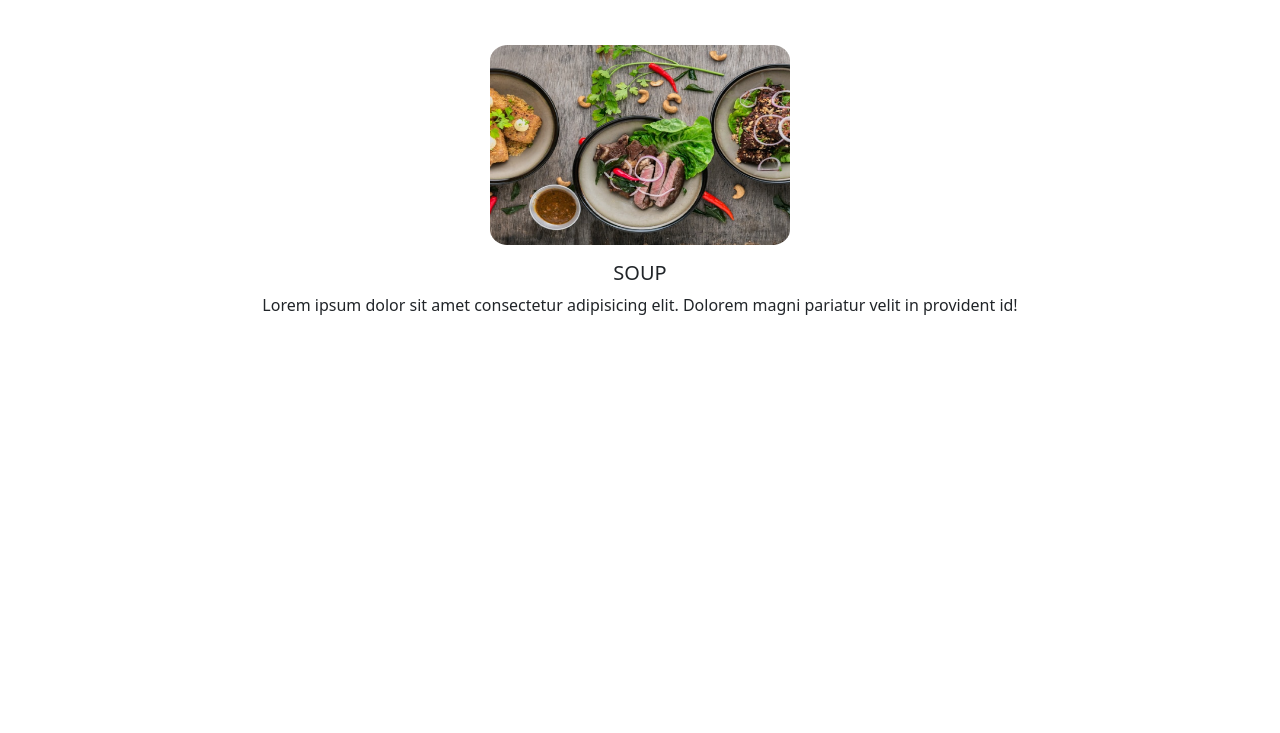
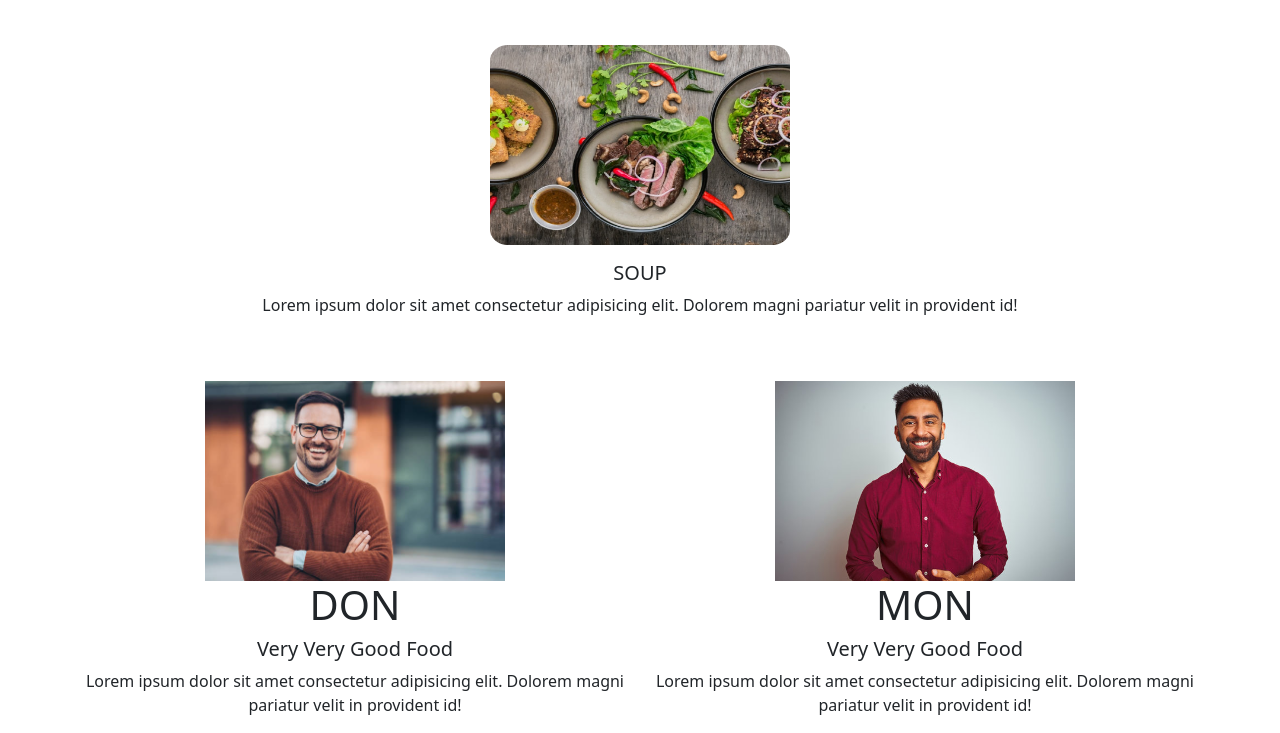
Before and after one commit to sudipmondol/food-bootstrap, a plain HTML site: page index.html in a window 1280 px wide. Shown: the part 777-1510 px from the top of the page. Before the commit the page ends 1110 px from the top, so only its background shows below. Drawn offline with nearby package versions, Linux system fonts and the light colour scheme.

Commit message:
hero section part 2 added

```diff
--- a/index.html
+++ b/index.html
@@ -126,6 +126,46 @@
 <!--  Hero section part end -->
 
 
+<!-- 2nd   Hero section part Start -->
+
+<section class="container mt-5">
+
+    <div class="row">
+
+
+<div class="col-md-6">
+
+    <div class="img text-center" >
+        <img src="section-d/mon.jpg" alt="" width="300px" height="200px";>
+
+        <h1>DON</h1>
+        <h5>Very Very Good Food</h5>
+        <p>Lorem ipsum dolor sit amet consectetur adipisicing elit. Dolorem magni pariatur velit in provident id!</p>
+
+    </div>
+</div>
+
+
+<div class="col-md-6">
+    <div class="img text-center" >
+        <img src="section-d/don.jpg" alt="" width="300px" height="200px";>
+
+        <h1>MON</h1>
+        <h5>Very Very Good Food</h5>
+        <p>Lorem ipsum dolor sit amet consectetur adipisicing elit. Dolorem magni pariatur velit in provident id!</p>
+
+    </div>
+</div>
+
+</div>
+
+
+
+</section>
+
+<!-- 2nd Hero section part end -->
+
+
     <link href="https://cdn.jsdelivr.net/npm/bootstrap@5.0.2/dist/css/bootstrap.min.css" rel="stylesheet" integrity="sha384-EVSTQN3/azprG1Anm3QDgpJLIm9Nao0Yz1ztcQTwFspd3yD65VohhpuuCOmLASjC" crossorigin="anonymous">
     <script src="https://cdn.jsdelivr.net/npm/bootstrap@5.0.2/dist/js/bootstrap.bundle.min.js" integrity="sha384-MrcW6ZMFYlzcLA8Nl+NtUVF0sA7MsXsP1UyJoMp4YLEuNSfAP+JcXn/tWtIaxVXM" crossorigin="anonymous"></script>
 
--- a/style.css
+++ b/style.css
@@ -1,6 +1,7 @@
 /* header part start  */
 
 *{
+
     margin: 0;
     padding: 0;
     scroll-behavior: smooth;
@@ -41,5 +42,8 @@ margin-left: 150px;
 
 /* Hero section part start  */
 
+.img{
+
+}
 
 /* Hero secti on part end  */
```
